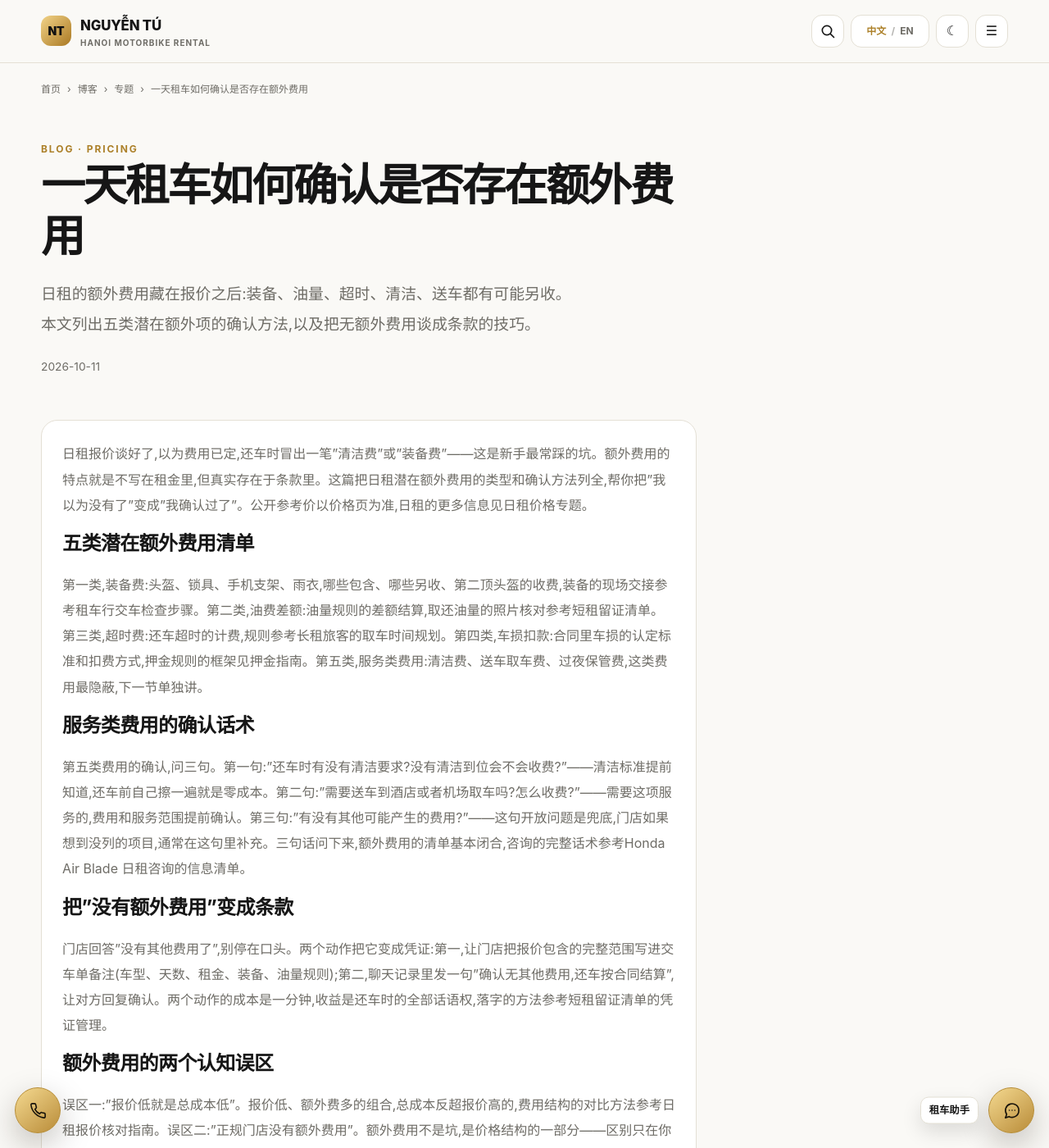
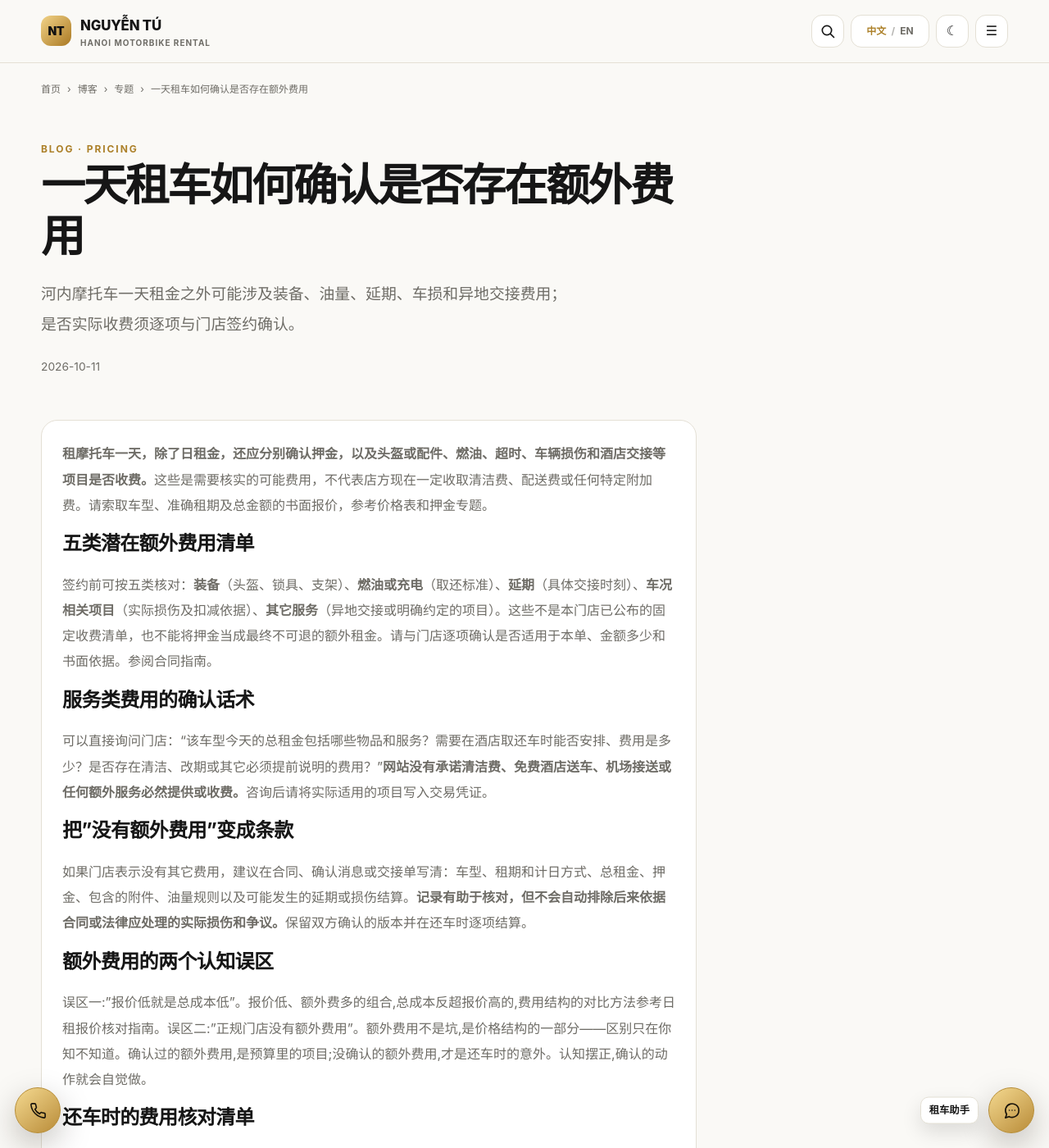
Before and after one commit to thuexemayhanoi/china, a Jekyll site: the page built from _posts/2026-10-11-hanoi-pricing-daily-10.md, in a window 1280 px wide and 1400 px high. Shown: the whole window at 82% size. Built offline with Jekyll 4.4.1, drawn with Linux system fonts in a browser that asks for light colours.

Commit message:
seo(china): answer-first factual daily price corrections batch 10 10

```diff
--- a/_posts/2026-10-11-hanoi-pricing-daily-10.md
+++ b/_posts/2026-10-11-hanoi-pricing-daily-10.md
@@ -5,26 +5,27 @@ topic: "pricing"
 subtopic: "daily"
 permalink: "/blog/hanoi-pricing-daily-10/"
 title: "一天租车如何确认是否存在额外费用"
-description: "日租的额外费用藏在报价之后:装备、油量、超时、清洁、送车都有可能另收。本文列出五类潜在额外项的确认方法,以及把无额外费用谈成条款的技巧。"
+description: "河内摩托车一天租金之外可能涉及装备、油量、延期、车损和异地交接费用；是否实际收费须逐项与门店签约确认。"
+last_modified_at: "2026-10-12"
 primary_keyword: "河内摩托车日租价格"
 date: "2026-10-11 17:54:41 +0700"
 seo_silo: "pricing/daily"
 breadcrumbs: [{"label": "博客", "href": "/blog/"}, {"label": "专题", "href": "/topics/pricing/daily/"}, {"label": "一天租车如何确认是否存在额外费用"}]
 publication_method: "automated_qa"
 ---
-日租报价谈好了,以为费用已定,还车时冒出一笔"清洁费"或"装备费"——这是新手最常踩的坑。额外费用的特点就是不写在租金里,但真实存在于条款里。这篇把日租潜在额外费用的类型和确认方法列全,帮你把"我以为没有了"变成"我确认过了"。公开参考价以[价格页](/prices/)为准,日租的更多信息见[日租价格专题](/topics/pricing/daily/)。
+**租摩托车一天，除了日租金，还应分别确认押金，以及头盔或配件、燃油、超时、车辆损伤和酒店交接等项目是否收费。**这些是需要核实的可能费用，不代表店方现在一定收取清洁费、配送费或任何特定附加费。请索取车型、准确租期及总金额的书面报价，参考[价格表](/prices/)和[押金专题](/topics/pricing/deposits/)。
 
 ## 五类潜在额外费用清单
 
-第一类,装备费:头盔、锁具、手机支架、雨衣,哪些包含、哪些另收、第二顶头盔的收费,装备的现场交接参考[租车行交车检查步骤](/blog/hanoi-rental-scooters-19/)。第二类,油费差额:油量规则的差额结算,取还油量的照片核对参考[短租留证清单](/blog/hanoi-rental-scooters-24/)。第三类,超时费:还车超时的计费,规则参考[长租旅客的取车时间规划](/blog/hanoi-rental-longterm-21/)。第四类,车损扣款:合同里车损的认定标准和扣费方式,押金规则的框架见[押金指南](/topics/pricing/deposits/)。第五类,服务类费用:清洁费、送车取车费、过夜保管费,这类费用最隐蔽,下一节单独讲。
+签约前可按五类核对：**装备**（头盔、锁具、支架）、**燃油或充电**（取还标准）、**延期**（具体交接时刻）、**车况相关项目**（实际损伤及扣减依据）、**其它服务**（异地交接或明确约定的项目）。这些不是本门店已公布的固定收费清单，也不能将押金当成最终不可退的额外租金。请与门店逐项确认是否适用于本单、金额多少和书面依据。参阅[合同指南](/topics/guides/contracts/)。
 
 ## 服务类费用的确认话术
 
-第五类费用的确认,问三句。第一句:"还车时有没有清洁要求?没有清洁到位会不会收费?"——清洁标准提前知道,还车前自己擦一遍就是零成本。第二句:"需要送车到酒店或者机场取车吗?怎么收费?"——需要这项服务的,费用和服务范围提前确认。第三句:"有没有其他可能产生的费用?"——这句开放问题是兜底,门店如果想到没列的项目,通常在这句里补充。三句话问下来,额外费用的清单基本闭合,咨询的完整话术参考[Honda Air Blade 日租咨询的信息清单](/blog/hanoi-pricing-daily-04/)。
+可以直接询问门店：“该车型今天的总租金包括哪些物品和服务？需要在酒店取还车时能否安排、费用是多少？是否存在清洁、改期或其它必须提前说明的费用？”**网站没有承诺清洁费、免费酒店送车、机场接送或任何额外服务必然提供或收费。**咨询后请将实际适用的项目写入交易凭证。
 
 ## 把"没有额外费用"变成条款
 
-门店回答"没有其他费用了",别停在口头。两个动作把它变成凭证:第一,让门店把报价包含的完整范围写进交车单备注(车型、天数、租金、装备、油量规则);第二,聊天记录里发一句"确认无其他费用,还车按合同结算",让对方回复确认。两个动作的成本是一分钟,收益是还车时的全部话语权,落字的方法参考[短租留证清单](/blog/hanoi-rental-scooters-24/)的凭证管理。
+如果门店表示没有其它费用，建议在合同、确认消息或交接单写清：车型、租期和计日方式、总租金、押金、包含的附件、油量规则以及可能发生的延期或损伤结算。**记录有助于核对，但不会自动排除后来依据合同或法律应处理的实际损伤和争议。**保留双方确认的版本并在还车时逐项结算。
 
 ## 额外费用的两个认知误区
 
```
